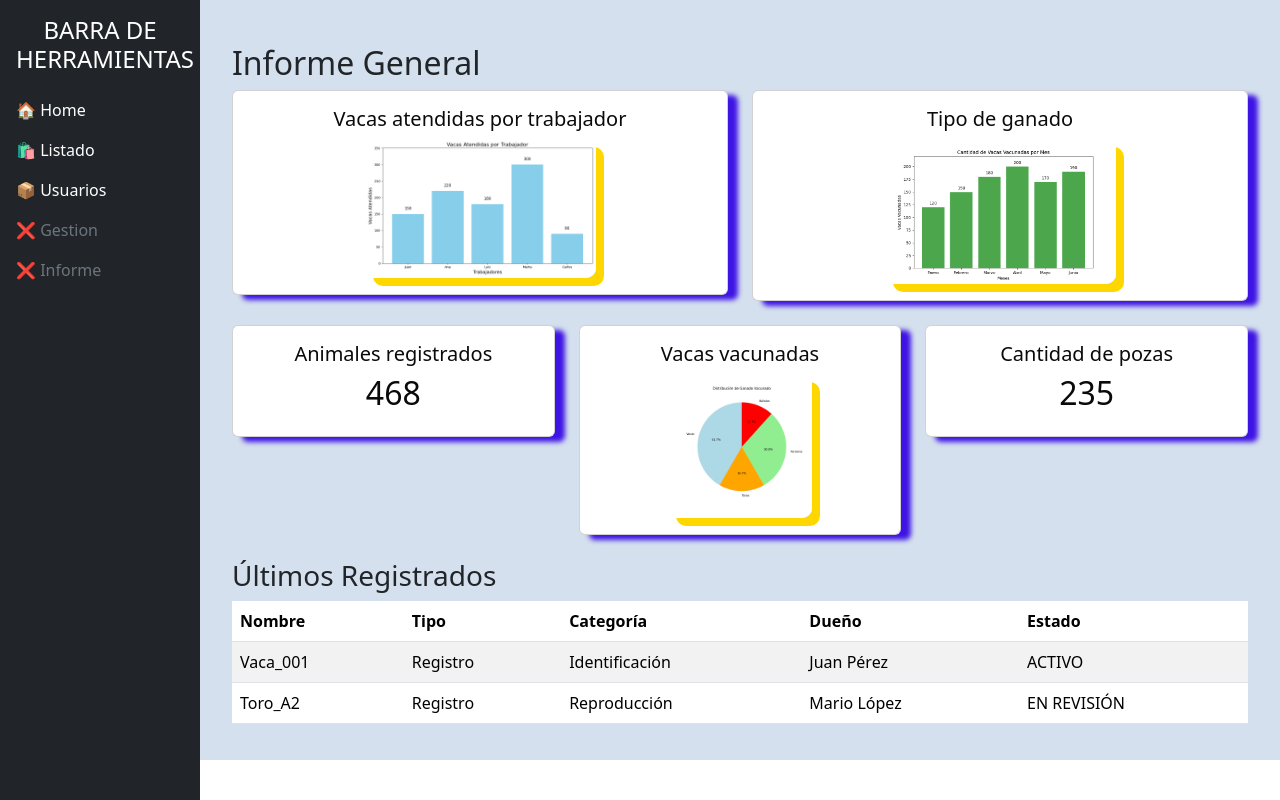
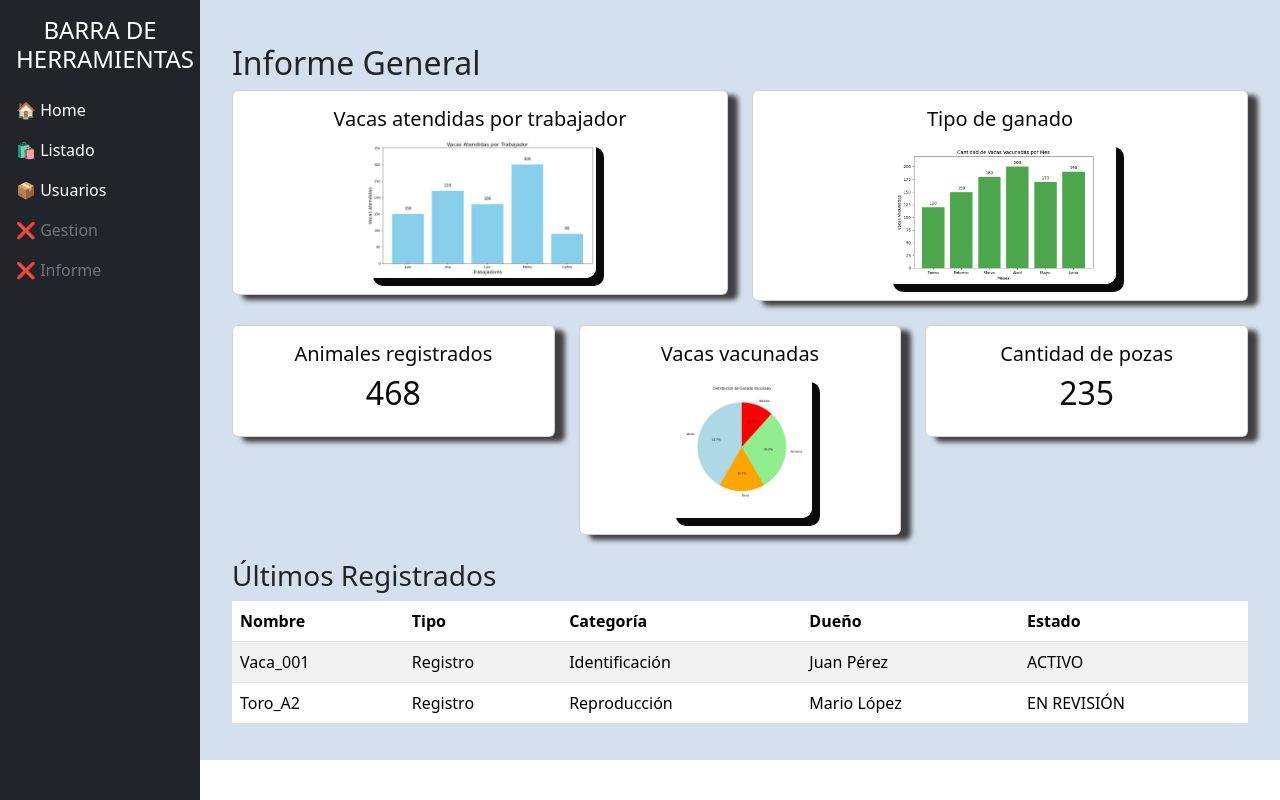
Before and after one commit to JecoDraco/BovOS, a React (Create React App) app: page / in a window 1280 px wide. Built offline with nearby package versions, Linux system fonts and the light colour scheme.

Commit message:
Guardando cambios en ItemProductos.scss

```diff
--- a/src/components/productos/ItemProductos/ItemProductos.scss
+++ b/src/components/productos/ItemProductos/ItemProductos.scss
@@ -14,14 +14,14 @@
     .text{
         font-size: 20px;
     }
-    box-shadow: 10px 5px 5px rgb(62, 20, 228);
+    box-shadow: 10px 5px 5px rgb(64, 64, 66);
 
     color: rgb(10, 10, 10);
     >img{
         border-radius: 10px;
         width: 50%;
         height:auto;
-        box-shadow:  0.5em 0.5em gold
+        box-shadow:  0.5em 0.5em
     }
 
 }
```
